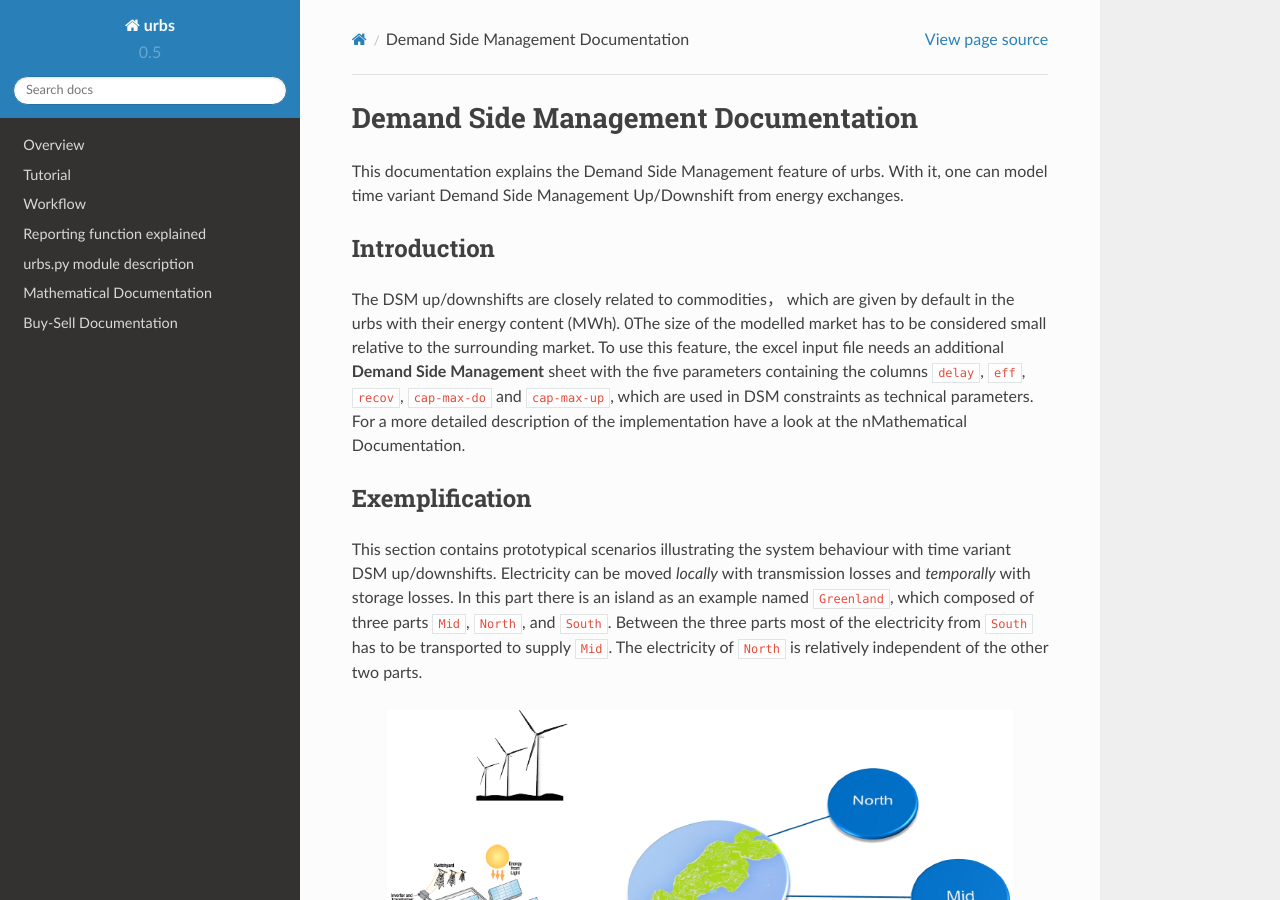
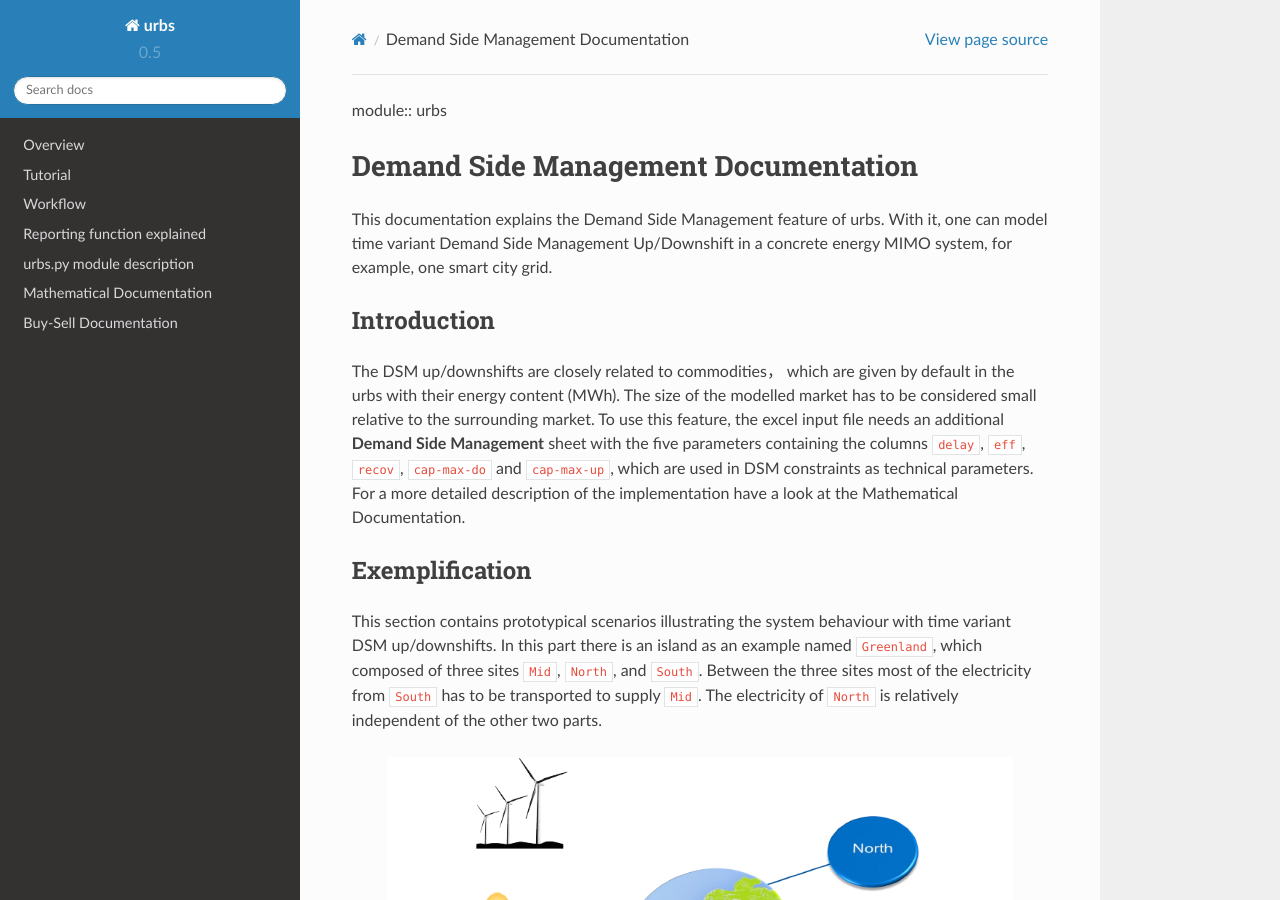
Before and after one commit to tum-ens/urbs, a Sphinx documentation site: the page built from doc/dsmdoc.rst, in a window 1280 px wide and 900 px high. Built offline with Sphinx 7.4.7 and the Read the Docs theme 2.0.0, drawn with Linux system fonts in a browser that asks for light colours; some of the changed text lies outside the part shown.

Commit message:
Update dsmdoc.rst

```diff
--- a/doc/dsmdoc.rst
+++ b/doc/dsmdoc.rst
@@ -1,11 +1,11 @@
-.. module:: urbs
+module:: urbs
 
 Demand Side Management Documentation
 **********************
 
 This documentation explains the Demand Side Management feature of urbs.
 With it, one can model time variant Demand Side Management Up/Downshift
-from energy exchanges.
+in a concrete energy MIMO system, for example, one smart city grid.
 
 
 
@@ -14,24 +14,23 @@ Introduction
 ============
 The DSM up/downshifts are closely related to commodities，
 which are given by default in the urbs with their energy content (MWh).
-0The size of the modelled market has to be considered small relative to
+The size of the modelled market has to be considered small relative to
 the surrounding market. To use this feature, the excel input file needs
 an additional **Demand Side Management** sheet with the five parameters
 containing the columns ``delay``, ``eff``, ``recov``, ``cap-max-do`` and
 ``cap-max-up``, which are used in DSM constraints as technical parameters.
 For a more detailed description of the implementation have a look at the
-nMathematical Documentation.
+Mathematical Documentation.
 
 
 Exemplification
 ===============
 
 This section contains prototypical scenarios illustrating the system
-behaviour with time variant DSM up/downshifts. Electricity can be moved
-*locally* with transmission losses and *temporally* with storage losses.
+behaviour with time variant DSM up/downshifts.
 In this part there is an island as an example named ``Greenland``, which
-composed of three parts ``Mid``, ``North``, and ``South``. Between the
-three parts most of the electricity from ``South`` has to be transported
+composed of three sites ``Mid``, ``North``, and ``South``. Between the
+three sites most of the electricity from ``South`` has to be transported
 to supply ``Mid``. The electricity of ``North`` is relatively independent
 of the other two parts.
 
@@ -76,7 +75,7 @@ year, which was also the beginning of the summer.
 
 
   Process,     eff, inst-cap, inst-cap-out, fuel-cost, var-cost, total-var-cost
- Photovoltaics,1.00,      0,      50000,           0,       0,          0
+Photovoltaics, 1.00,      0,      50000,           0,       0,          0
   Wind plant,  1.00,      0,     100000,           0,       0,          0
   Purchase,    1.00,      0,       1500,   **15/45/75**,    0,       15/45/75
   Feed-in,     1.00,      0,       1500,   **15/45/75**,    0,       15/45/75
```
Also changed, not shown: other parts of doc/dsmdoc.rst (+1 -1 lines).
